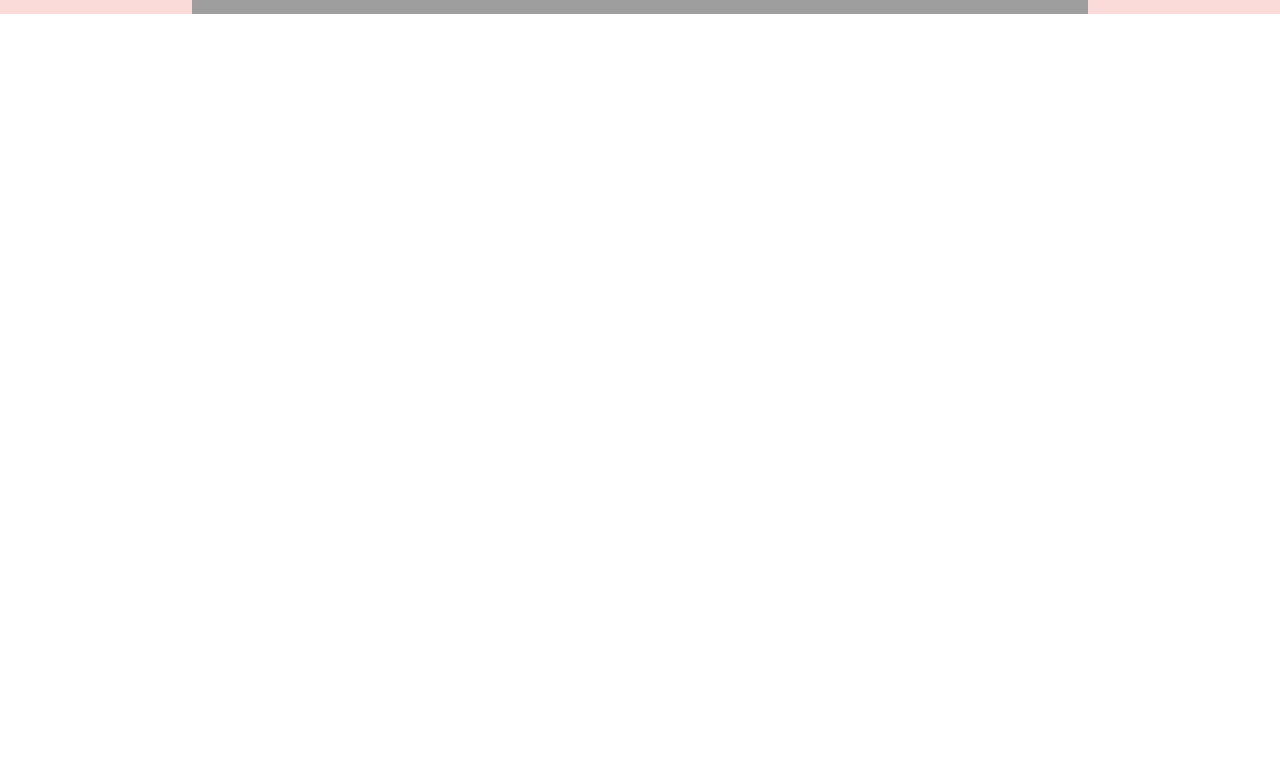
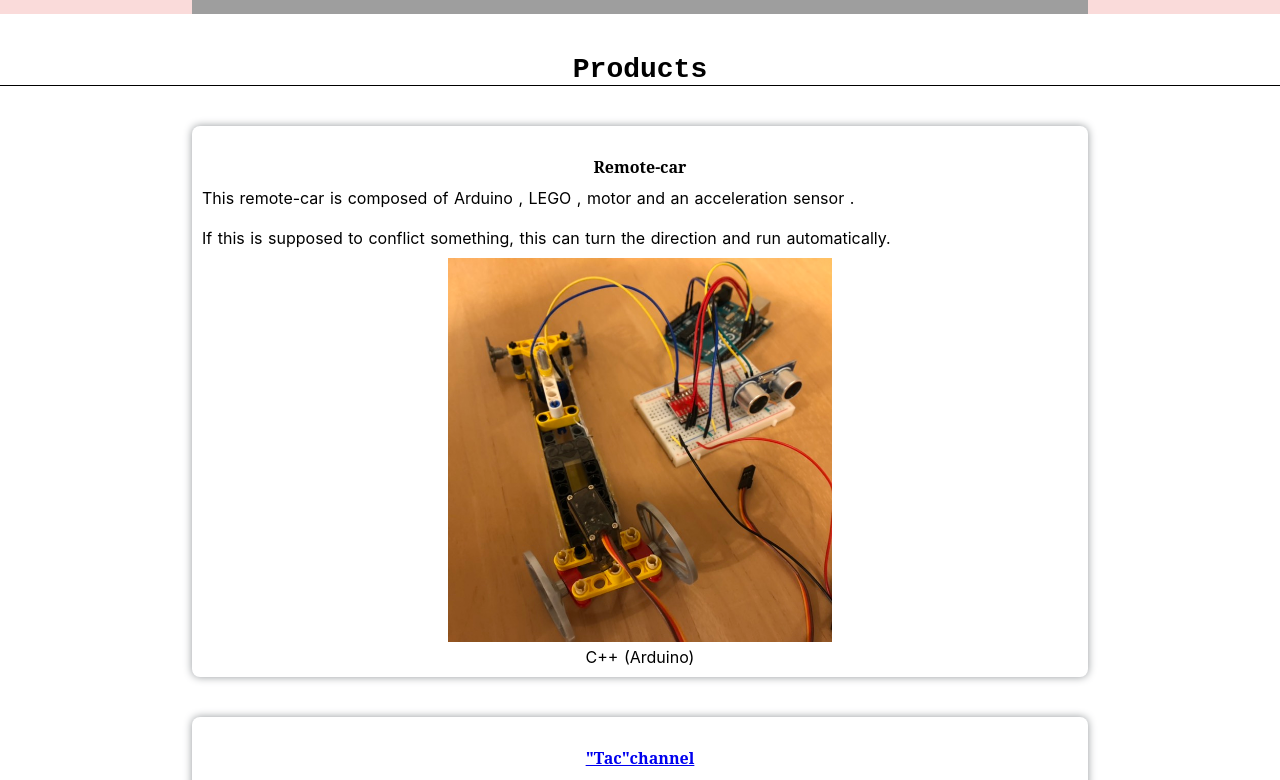
Before and after one commit to wakkihaya/wakki_portfolio, a Nuxt app: page / in a window 1280 px wide. Shown: the part 4900-5680 px from the top of the page. Before the commit the page ends 4914 px from the top, so only its background shows below. Built offline with nearby package versions, Linux system fonts and the light colour scheme; grey boxes are pictures that could not be loaded.

Commit message:
products半分終了

```diff
--- a/assets/sass/main.scss
+++ b/assets/sass/main.scss
@@ -167,3 +167,37 @@ $content_act_fontfamily: "serif";
     margin:auto;
   }
 }
+
+#product{
+  margin-top:5vh;
+}
+
+.products_list_items{
+  white-space: pre-wrap;
+  word-wrap:break-word;
+  width:70vw;
+  height:40%;
+  margin:5vh auto auto auto;
+  box-shadow: 0 0 8px #95999c;
+  border-radius: 8px;
+  padding-bottom: 10px;
+  img{
+    display: block;
+    height:auto;
+    width:30vw;
+    margin:auto;
+  }
+  .items_title{
+    font-family:$content_act_fontfamily;
+    font-weight:bold;
+    text-align:center;
+    padding-top:30px;
+  }
+  .items_contents{
+    padding:10px;
+  }
+  .items_lang{
+    text-align:center;
+    padding-top:5px;
+  }
+}
--- a/pages/index.vue
+++ b/pages/index.vue
@@ -105,6 +105,19 @@
     </div>
 
     <div id="product">
+      <p class="subtitle">
+        Products
+      </p>
+
+      <div class="products_list">
+        <div class="products_list_items"  v-for="product in products">
+          <p class="items_title" ><a :href="product.atag">{{product.title}}</a></p>
+          <p class="items_contents">{{product.content}}</p>
+          <img :src ="product.image">
+          <p class="items_lang">{{product.lang}}</p>
+        </div>
+
+      </div>
 
     </div>
 
@@ -162,6 +175,23 @@ export default {
                 image:'/feedal.jpg'
             }
         ],
+        products: [
+            {title:'Remote-car',
+            content:'This remote-car is composed of Arduino , LEGO , motor and an acceleration sensor .\n\n' +
+                'If this is supposed to conflict something, this can turn the direction and run automatically.'
+                ,
+            image:'/remote-car.jpg',
+            lang:'C++ (Arduino)'},
+            {title:'"Tac"channel',
+                atag:'http://wakkihaya.starfree.jp/test.php',
+            content:'This is the bulletin board that anyone can say their real intentions.' +
+                'Someone has many abuses for this world, but they don\'t have the opportunities to say them.\n' +
+                '\n' +
+                'That\'s why I make it for them to say everything.\n' +
+                '\n',
+            lang:'PHP,HTML,CSS'},
+            {title:''}
+        ]
 
 
     };
```
Also changed, not shown: static/remote-car.jpg (added).
